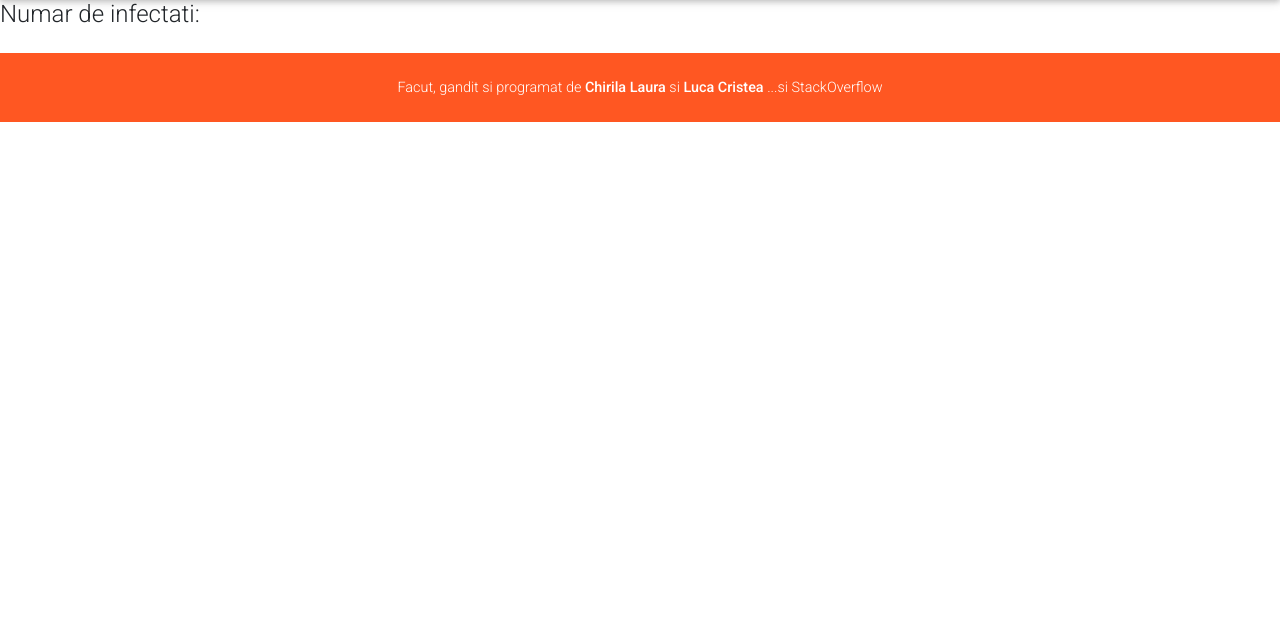
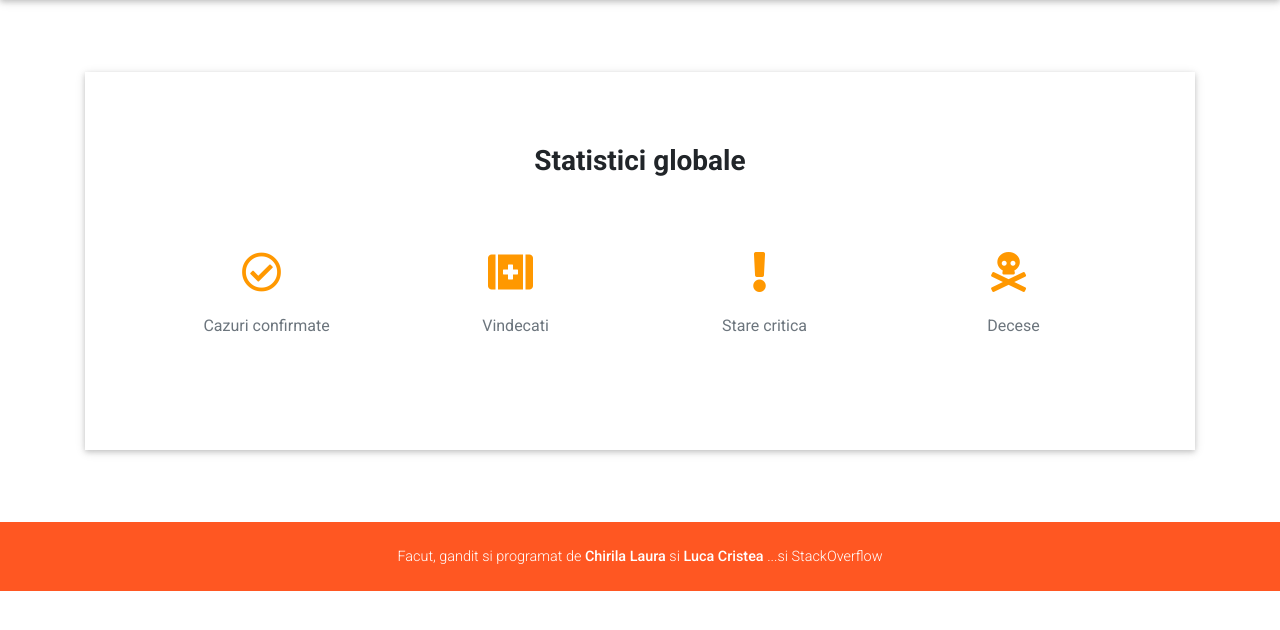
Before and after one commit to ChirilaLaura/COVID-X_V2, a Flask app: page /CovidX/numar_cazuri in a window 1280 px wide. Shown: the part 56-686 px from the top of the page. Run offline with Flask 2, Linux system fonts and the light colour scheme; some libraries are stand-ins or nearby versions.

Commit message:
site final

```diff
--- a/templates/home.html
+++ b/templates/home.html
@@ -17,6 +17,7 @@
     <link rel="stylesheet" href="{{ url_for('static', filename='css/bootstrap.css')}}">
     <link rel="stylesheet" href="{{ url_for('static', filename='css/style.css')}}">
     <link rel="stylesheet" href="{{ url_for('static', filename='css/cards_flip.css')}}">
+    <link rel="stylesheet" href="{{ url_for('static', filename='css/custom.css')}}">
     <link rel="stylesheet" href="{{ url_for('static', filename='css/mdb.min.css')}}">
 
 
@@ -53,7 +54,7 @@
                                     <p class="card-text">Afla cati oameni la nivel de tara sunt infectati</p>
                                     <div class="row">
                                         <div class="col-12">
-                                            <a href="/CovidX/numar_infectati" class="btn btn-primary btn-md">Numar infectati</a>
+                                            <a href="/CovidX/numar_cazuri" class="btn btn-primary btn-md">Numar infectati</a>
                                         </div>
                                     </div>
                                 </div>
--- a/templates/informatii.html
+++ b/templates/informatii.html
@@ -46,7 +46,7 @@
 
                 <!-- Featured image -->
                 <div class="view overlay rounded z-depth-2 mb-lg-0 mb-4">
-                  <img class="img-fluid" src="https://mdbootstrap.com/img/Photos/Others/img%20(27).jpg" alt="Sample image">
+                  <img class="img-fluid" src="{{ url_for('static', filename='assets/Sneeze.jpg')}}" alt="Sample image">
                   <a>
                     <div class="mask rgba-white-slight"></div>
                   </a>
--- a/templates/nr_cazuri.html
+++ b/templates/nr_cazuri.html
@@ -27,21 +27,88 @@
 <body>
     {%include "navbar.html" %}
 
-    <h4>Numar de infectati: </h4>
+
+    <div class="container my-5">
+
+
+      <!--Section: Content-->
+      <section class="p-5 z-depth-1">
+
+        <h3 class="text-center font-weight-bold mb-5">Statistici globale</h3>
+
+        <div class="row d-flex justify-content-center">
+
+          <div class="col-md-6 col-lg-3 mb-4 text-center">
+            <h4 class="h1 font-weight-normal mb-3">
+              <i class="far fa-check-circle orange-text"></i>
+              <span class="d-inline-block count-up" data-from="0" data-to="100" data-time="2000" id="total_infected"></span>
+            </h4>
+            <p class="font-weight-normal text-muted">Cazuri confirmate</p>
+          </div>
+
+          <div class="col-md-6 col-lg-3 mb-4 text-center">
+            <h4 class="h1 font-weight-normal mb-3">
+              <i class="fas fa-first-aid orange-text"></i>
+              <span class="d-inline-block count1" data-from="0" data-to="250" data-time="2000" id="vindecati"></span>
+            </h4>
+            <p class="font-weight-normal text-muted">Vindecati</p>
+          </div>
+
+          <div class="col-md-6 col-lg-3 mb-4 text-center">
+            <h4 class="h1 font-weight-normal mb-3">
+              <i class="fas fa-exclamation orange-text"></i>
+              <span class="d-inline-block count2" data-from="0" data-to="330" data-time="2000" id="critical"></span>
+            </h4>
+            <p class="font-weight-normal text-muted">Stare critica</p>
+          </div>
+
+          <div class="col-md-6 col-lg-3 mb-4 text-center">
+            <h4 class="h1 font-weight-normal mb-3">
+              <i class="fas fa-skull-crossbones orange-text"></i>
+              <span class="d-inline-block count3" data-from="0" data-to="430" data-time="2000" id="decese"></span>
+            </h4>
+            <p class="font-weight-normal text-muted">Decese</p>
+          </div>
+
+        </div>
+
+      </section>
+      <!--Section: Content-->
+
+
+    </div>
+
+
+
+
+
 
   <script type="text/javascript">
-  const myPost = async (postBody) => {
-    const rawResponse = await fetch('https://api.covid19api.com/summary', {
-      method: 'GET',
-      headers: {
-        'Accept': 'application/json',
-        'Content-Type': 'application/json'
-      },
-      body: JSON.stringify(postBody)
-    });
-    const response = await rawResponse.json();
-    console.log(response);
-};
+      var data = null;
+
+      var xhr = new XMLHttpRequest();
+      xhr.withCredentials = true;
+
+      xhr.addEventListener("readystatechange", function () {
+        if (this.readyState === this.DONE) {
+          console.log(this.responseText.slice(15, 22));
+          var totalCazuri = this.responseText.slice(15, 22);
+          var vindecati = this.responseText.slice(37, 43);
+          var critical = this.responseText.slice(57, 62);
+          var decese = this.responseText.slice(74, 80);
+          document.getElementById("total_infected").innerHTML = totalCazuri;
+          document.getElementById("vindecati").innerHTML = vindecati;
+          document.getElementById("critical").innerHTML = critical;
+          document.getElementById("decese").innerHTML = decese;
+        }
+      });
+
+      xhr.open("GET", "https://covid-19-data.p.rapidapi.com/totals?format=json");
+      xhr.setRequestHeader("x-rapidapi-host", "covid-19-data.p.rapidapi.com");
+      xhr.setRequestHeader("x-rapidapi-key", "ef0772bc94msh90c8d83830ca946p12bc46jsn27979572d959");
+
+      xhr.send(data);
+
   </script>
 
 
```
Also changed, not shown: static/css/custom.css (line endings or trailing spaces), templates/footer.html (line endings or trailing spaces), 1 other file.
